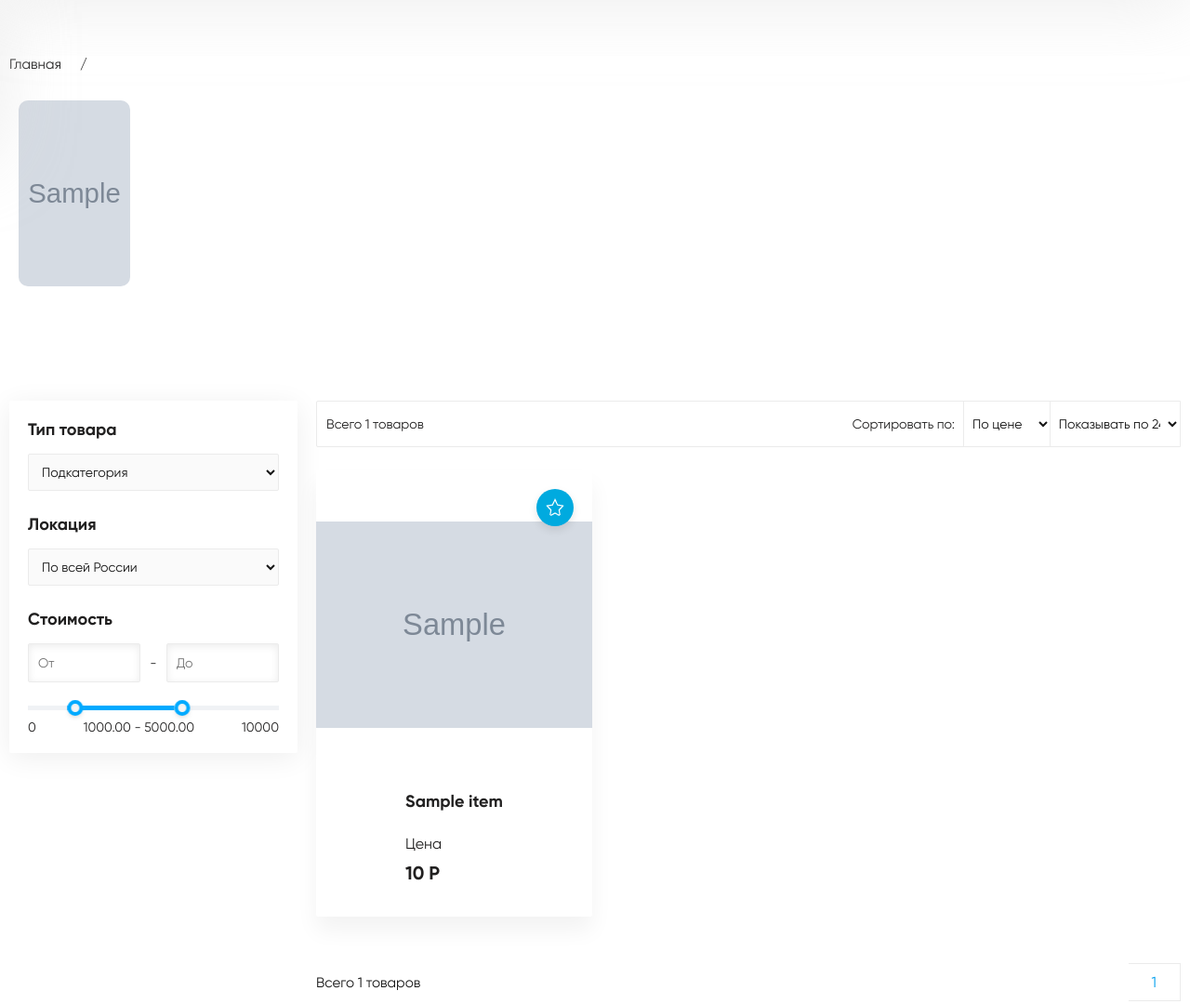
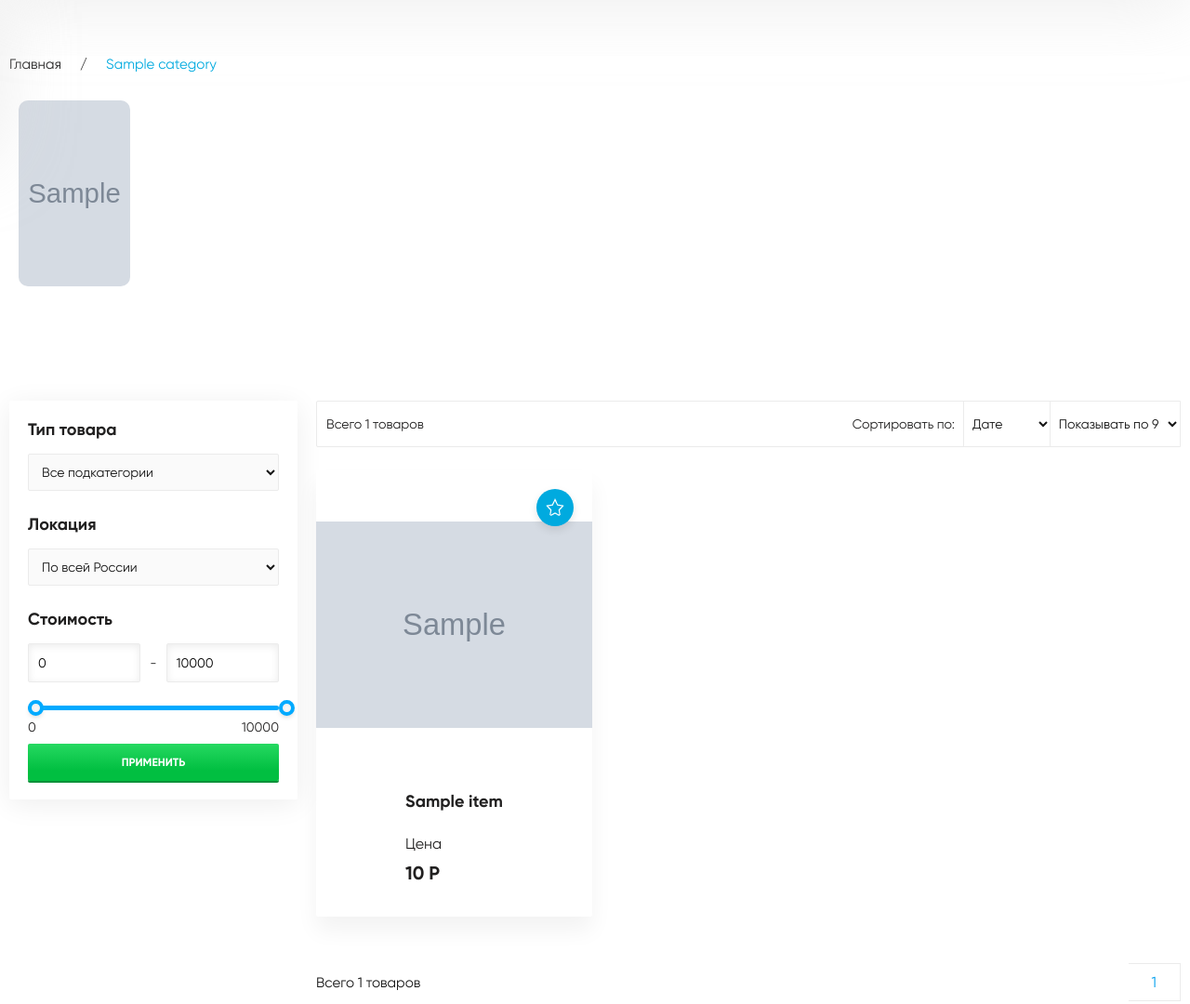
Before and after one commit to skiboorg/charity, a Django app: page /catalog/sample/ in a window 1280 px wide. Shown: the part 166-1246 px from the top of the page at 93% size. Run offline with Django 3.2, Linux system fonts and the light colour scheme; tables that the repository leaves empty hold one stand-in row (values such as "Sample post"); grey boxes marked "Sample" are stand-in pictures.

Commit message:
new page

```diff
--- a/pages/views.py
+++ b/pages/views.py
@@ -2,6 +2,7 @@ from django.shortcuts import render
 from .models import *
 from item.models import *
 from django.core.paginator import Paginator, EmptyPage, PageNotAnInteger
+from django.db.models import Q
 
 
 
@@ -26,10 +27,10 @@ def catalog(request,slug):
     filter = data.get('filter')
     order = data.get('order')
     count = data.get('count')
-    subcategory = data.get('subcategory')
+    subcat = data.get('subcategory')
     town = data.get('town')
-    start_price = data.get('start_price')
-    end_price = data.get('end_price')
+    price_from = data.get('price_from')
+    price_to = data.get('price_to')
     page = request.GET.get('page')
     search_qs = None
     filter_sq = None
@@ -42,22 +43,9 @@ def catalog(request,slug):
 
         param_search = search
 
-    if filter == 'new':
-        print('Поиск по фильтру туц')
-        if search_qs:
-            items = search_qs.filter(is_new=True)
-            filter_sq = items
-            param_filter = filter
-        else:
-            items = all_items.filter(is_new=True)
-            filter_sq = items
-            param_filter = filter
 
-        param_filter = 'new'
 
-    if filter and filter != 'new':
-        print('Поиск по фильтру')
-
+    if filter:
         if search_qs:
             items = search_qs.filter(filter__name_slug=filter)
             filter_sq = items
@@ -84,12 +72,30 @@ def catalog(request,slug):
         # subcat.save()
         param_order = '-added'
 
+    if price_from and price_to:
+        items = items.filter(Q(price__lte=price_to) & Q(price__gte=price_from))
+        param_price_to = price_to
+        param_price_from = price_from
+        print(items)
+
+    if subcat and subcat != '0':
+        subcat_temp = SubCategory.objects.get(id=subcat)
+        items = items.filter(subCategory=subcat_temp)
+        param_subcat = subcat_temp.id
+
+
+    if town and town != '0':
+        town_temp = Town.objects.get(id=town)
+        items = items.filter(town=town_temp)
+        param_town = town_temp.id
+
+
     if count:
         items_paginator = Paginator(items, int(count))
         param_count = count
     else:
-        items_paginator = Paginator(items, 12)
-
+        items_paginator = Paginator(items, 9)
+    print(len(items))
 
     try:
         items = items_paginator.get_page(page)
--- a/templates/pages/catalog.html
+++ b/templates/pages/catalog.html
@@ -7,7 +7,7 @@
             <div class="container bg-white ">
                 <ul>
                     <li><a href="#">Главная</a></li>
-                    <li><span>{{ cat.name }}</span></li>
+                    <li><span>{{ category.name }}</span></li>
                 </ul>
 
 
@@ -41,30 +41,32 @@
                     <div class="category-filters filter-menu">
                         <form action="">
                             <p class="filter-caption ">Тип товара</p>
-                            <select class="form-control select" name="" id="">
-                                <option selected disabled>Подкатегория</option>
+                            <select class="form-control select" name="subcategory" >
+                                <option {% if not param_subcat %}selected{% endif %} value="0">Все подкатегории</option>
                                 {% for subcat in category.subcats.all %}
-                                    <option value="{{ subcat.id }}">{{subcat.name}}</option>
+                                    <option {% if param_subcat == subcat.id %} selected {% endif %}  value="{{ subcat.id }}">{{subcat.name}}</option>
                                 {% endfor %}
 
                             </select>
                             <p class="filter-caption">Локация</p>
-                            <select class="form-control select" name="" id="">
-                                <option selected value="0">По всей России</option>
+                            <select class="form-control select" name="town">
+                                  <option {% if not param_town %}selected{% endif %} value="0">По всей России</option>
                                 {% for town in all_towns %}
-                                    <option value="{{ town.id }}">{{town.name}}</option>
+                                    <option {% if param_town == town.id %} selected {% endif %} value="{{ town.id }}">{{town.name}}</option>
+
                                 {% endfor %}
 
                             </select>
                             <p class="filter-caption ">Стоимость</p>
                             <div class="dual-input">
-                                <input type="text" placeholder="От">
+                                <input id="price_from" name="price_from" type="text"  placeholder="От">
                                 <p>-</p>
-                                <input type="text" placeholder="До">
+                                <input id="price_to"  name="price_to" type="text"  placeholder="До">
                             </div>
 
                             <div id="slider" class="range-input"></div>
-                            <div class="filter-values"><p>0</p> <div id ="slider-non-linear-step-value"></div><p>10000</p></div>
+                            <div class="filter-values mb-10"><p>0</p> <p>10000</p></div>
+                            <button class="btn" type="submit">Применить</button>
 
 
 
@@ -81,20 +83,20 @@
                                     <p>Сортировать по:</p>
                                 </div>
                                 <div class="items-filter-select mobile-hide">
-                                    <select class="form-control select " name="" id="">
-                                        <option selected disabled>По цене</option>
-                                        <option value="">lorem</option>
-                                        <option value="">lorem</option>
-                                        <option value="">lorem</option>
+                                    <select id="per_order" class="form-control select " onchange="per_order()">
+                                        <option {% if param_order == '-added' %}selected="selected"{% endif %} value="-added">Дате</option>
+                                        <option {% if param_order == 'price' %}selected="selected"{% endif %} value="price">Цена &#8593;</option>
+                                        <option {% if param_order == '-price' %}selected="selected"{% endif %} value="-price">Цена &#8595;</option>
+                                        <option {% if param_order == 'name' %}selected="selected"{% endif %} value="name">А-Я</option>
+                                        <option {% if param_order == '-name' %}selected="selected"{% endif %} value="-name">Я-А</option>
                                     </select>
 
                                 </div>
                                 <div class="items-filter-select mobile-hide">
-                                    <select class="form-control select" name="" id="">
-                                        <option selected disabled>Показывать по 24</option>
-                                        <option value="">lorem</option>
-                                        <option value="">lorem</option>
-                                        <option value="">lorem</option>
+                                    <select id="per_page" class="form-control select " onchange="per_page()">
+                                        <option {% if param_count == '9' %}selected="selected"{% endif %} value="9">Показывать по 9</option>
+                                        <option {% if param_count == '15' %}selected="selected"{% endif %} value="15">Показывать по 15</option>
+                                        <option {% if param_count == '21' %}selected="selected"{% endif %} value="21">Показывать по 21</option>
                                     </select>
                                 </div>
                                 <div class="items-filter-select mobile-visible">
@@ -127,8 +129,8 @@
                                 <ul>
                                     {% if items.has_previous %}
                                         <li class="prev">
-                                            <a  href="?{% if param_search %}&search={{ param_search }}{% endif %}{% if param_filter %}&filter={{ param_filter }}{% endif %}{% if param_order %}&order={{ param_order }}{% endif %}{% if param_count %}&count={{ param_count }}{% endif %}">
-                                                    <span>&#8592;</span>
+                                            <a  href="?{% if param_search %}&search={{ param_search }}{% endif %}{% if param_filter %}&filter={{ param_filter }}{% endif %}{% if param_order %}&order={{ param_order }}{% endif %}{% if param_count %}&count={{ param_count }}{% endif %}{% if param_price_from %}&price_from={{ param_price_from }}{% endif %}{% if param_price_to %}&price_to={{ param_price_to }}{% endif %}">
+                                                <span>&#8592;</span>
                                             </a>
 
                                         </li>
@@ -136,18 +138,18 @@
                                     {% for pg in items.paginator.page_range %}
                                         {% if items.number == pg %}
                                             <li >
-                                                <a class="active-page" href="?{% if pg > 1 %}page={{ pg }}{% endif %}{% if param_search %}&search={{ param_search }}{% endif %}{% if param_filter %}&filter={{ param_filter }}{% endif %}{% if param_order %}&order={{ param_order }}{% endif %}{% if param_count %}&count={{ param_count }}{% endif %}">{{pg}}</a>
+                                                <a class="active-page" href="?{% if pg > 1 %}page={{ pg }}{% endif %}{% if param_search %}&search={{ param_search }}{% endif %}{% if param_filter %}&filter={{ param_filter }}{% endif %}{% if param_order %}&order={{ param_order }}{% endif %}{% if param_count %}&count={{ param_count }}{% endif %}{% if param_price_from %}&price_from={{ param_price_from }}{% endif %}{% if param_price_to %}&price_to={{ param_price_to }}{% endif %}">{{pg}}</a>
                                             </li>
                                         {% elif pg > items.number|add:'-6' and pg < items.number|add:'6' %}
                                             <li >
-                                                <a  href="?{% if pg > 1 %}page={{ pg }}{% endif %}{% if param_search %}&search={{ param_search }}{% endif %}{% if param_filter %}&filter={{ param_filter }}{% endif %}{% if param_order %}&order={{ param_order }}{% endif %}{% if param_count %}&count={{ param_count }}{% endif %}">{{pg}}</a>
+                                                <a  href="?{% if pg > 1 %}page={{ pg }}{% endif %}{% if param_search %}&search={{ param_search }}{% endif %}{% if param_filter %}&filter={{ param_filter }}{% endif %}{% if param_order %}&order={{ param_order }}{% endif %}{% if param_count %}&count={{ param_count }}{% endif %}{% if param_price_from %}&price_from={{ param_price_from }}{% endif %}{% if param_price_to %}&price_to={{ param_price_to }}{% endif %}">{{pg}}</a>
                                             </li>
                                         {% endif %}
                                     {% endfor %}
 
                                     {% if items.has_next %}
                                         <li class="next">
-                                            <a  href="?page={{ items.paginator.num_pages }}{% if param_search %}&search={{ param_search }}{% endif %}{% if param_filter %}&filter={{ param_filter }}{% endif %}{% if param_order %}&order={{ param_order }}{% endif %}{% if param_count %}&count={{ param_count }}{% endif %}" >
+                                            <a  href="?page={{ items.paginator.num_pages }}{% if param_search %}&search={{ param_search }}{% endif %}{% if param_filter %}&filter={{ param_filter }}{% endif %}{% if param_order %}&order={{ param_order }}{% endif %}{% if param_count %}&count={{ param_count }}{% endif %}{% if param_price_from %}&price_from={{ param_price_from }}{% endif %}{% if param_price_to %}&price_to={{ param_price_to }}{% endif %}" >
                                                 <span>&#8594;</span></a>
                                             </a>
                                         </li>
@@ -170,9 +172,15 @@
     <script src="{% static 'js/nouislider.js' %}"></script>
     <script>
         var slider = document.getElementById('slider');
+        var snapValues = [
+            document.getElementById('price_from'),
+            document.getElementById('price_to')
+        ];
+
+
         var nonLinearStepSliderValueElement = document.getElementById('slider-non-linear-step-value');
         noUiSlider.create(slider, {
-            start: [1000, 5000],
+            start: [{% if param_price_from %}{{ param_price_from }}{% else %}0{% endif %}, {% if param_price_to %}{{ param_price_to }}{% else %}100000{% endif %}],
             connect: true,
             range: {
                 'min': [0],
@@ -180,15 +188,18 @@
                 '50%': [4000, 1000],
                 'max': [10000]
             }
+
         });
 
-
-
-        slider.noUiSlider.on('update', function (values) {
-            nonLinearStepSliderValueElement.innerHTML = values.join(' - ');
+        slider.noUiSlider.on('update', function (values, handle) {
+            snapValues[handle].value = Math.floor(values[handle]);
         });
-
-
+        snapValues[0].addEventListener('input', function () {
+            slider.noUiSlider.set([this.value,null]);
+        });
+        snapValues[1].addEventListener('change', function () {
+            slider.noUiSlider.set([null,this.value]);
+        });
 
         let filter_button = document.getElementsByClassName('filter-toggle')[0]
         let filter_menu = document.getElementsByClassName('filter-menu')[0]
@@ -199,4 +210,63 @@
             filter_menu.classList.toggle('filters-active')
         }
     </script>
+    <script>
+        var last_filter = '';
+        var last_order = '';
+        var last_search = '';
+        let countSelect = document.getElementById('per_page')
+        let orderSelect = document.getElementById('per_order')
+
+        function setGetParam(key,value) {
+            if (history.pushState) {
+                var params = new URLSearchParams(window.location.search);
+                params.set(key, value);
+                var newUrl = window.location.protocol + "//" + window.location.host + window.location.pathname + '?' + params.toString();
+
+                window.history.pushState({path:newUrl},'',newUrl);
+            }
+        }
+
+        function removeParam(parameter)
+        {
+            var url=document.location.href;
+            var urlparts= url.split('?');
+
+            if (urlparts.length>=2)
+            {
+                var urlBase=urlparts.shift();
+                var queryString=urlparts.join("?");
+
+                var prefix = encodeURIComponent(parameter)+'=';
+                var pars = queryString.split(/[&;]/g);
+                for (var i= pars.length; i-->0;)
+                    if (pars[i].lastIndexOf(prefix, 0)!==-1)
+                        pars.splice(i, 1);
+                url = urlBase+'?'+pars.join('&');
+                window.history.pushState('',document.title,url); // added this line to push the new url directly to url bar .
+
+            }
+            return url;
+        }
+
+        function per_page() {
+            var count = countSelect.options[countSelect.selectedIndex].value
+            console.log(count);
+
+            setGetParam('count',count);
+            var url =location.href.split('?')[1];
+
+            window.location.href = '?'+url;
+        }
+        function per_order() {
+            var order = orderSelect.options[orderSelect.selectedIndex].value
+            console.log(order);
+
+            setGetParam('order',order);
+            var url =location.href.split('?')[1];
+
+            window.location.href = '?'+url;
+        }
+
+    </script>
 {% endblock %}
--- a/templates/pages/item.html
+++ b/templates/pages/item.html
@@ -41,12 +41,12 @@
                             <p class="best-customer-item-info">Информация о продавце:</p>
                             <div class="customer-img with-star">
                                 <a href="#">
-                                    <img src="http://placehold.it/64" alt="">
+                                    <img src="{{ user.get_avatar }}" alt="">
                                 </a>
 
                             </div>
                             <div class="customer-info">
-                                <a href="#"><p>Иван Сергеевич </p>
+                                <a href="#"><p>{{ user.name }}</p>
                                     <span>20 покупок</span></a>
 
                             </div>
```
Also changed, not shown: customuser/models.py (+8 -0 lines), templates/pages/newitem.html (+1 -17 lines), customuser/migrations/0002_user_avatar.py (added), package-lock.json.
